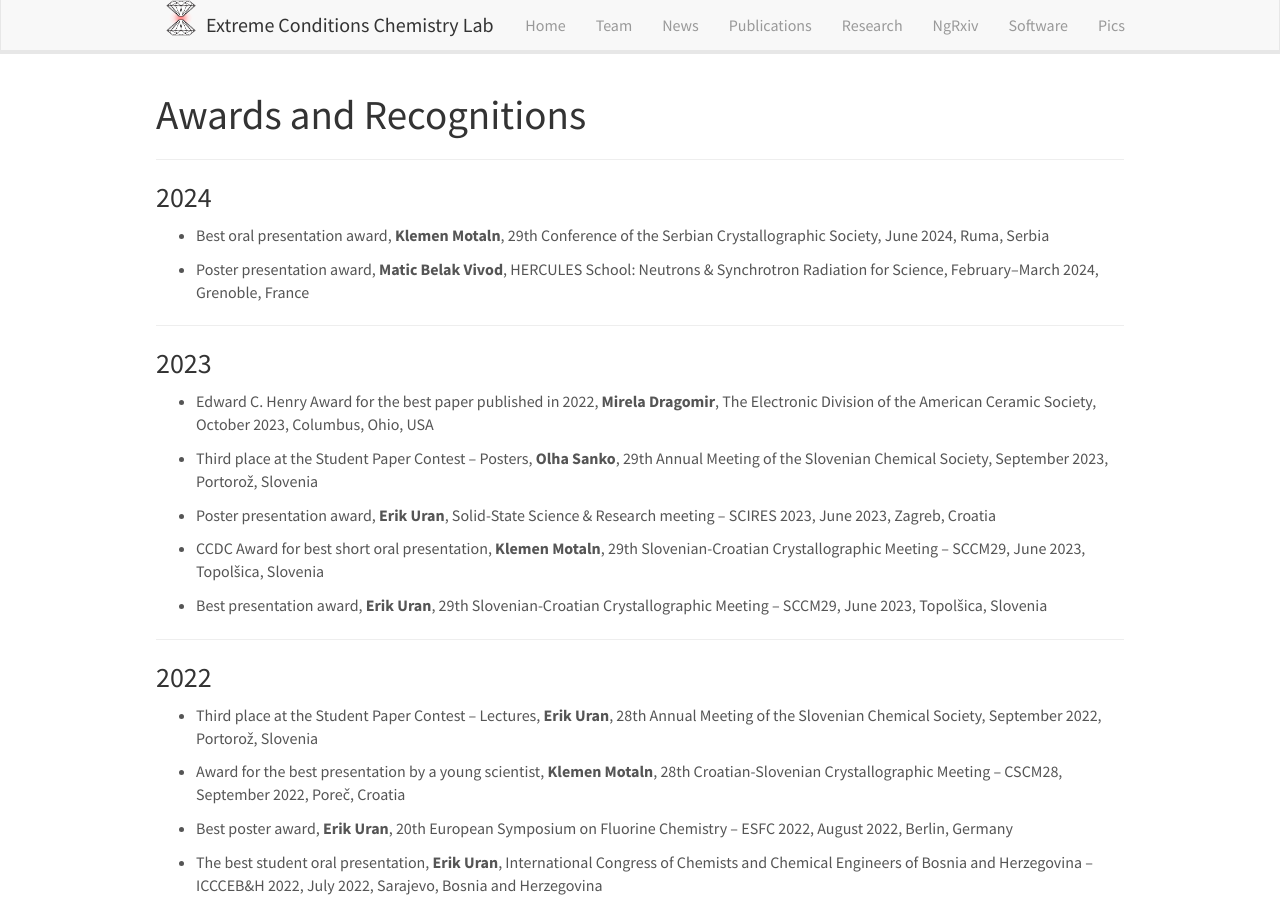
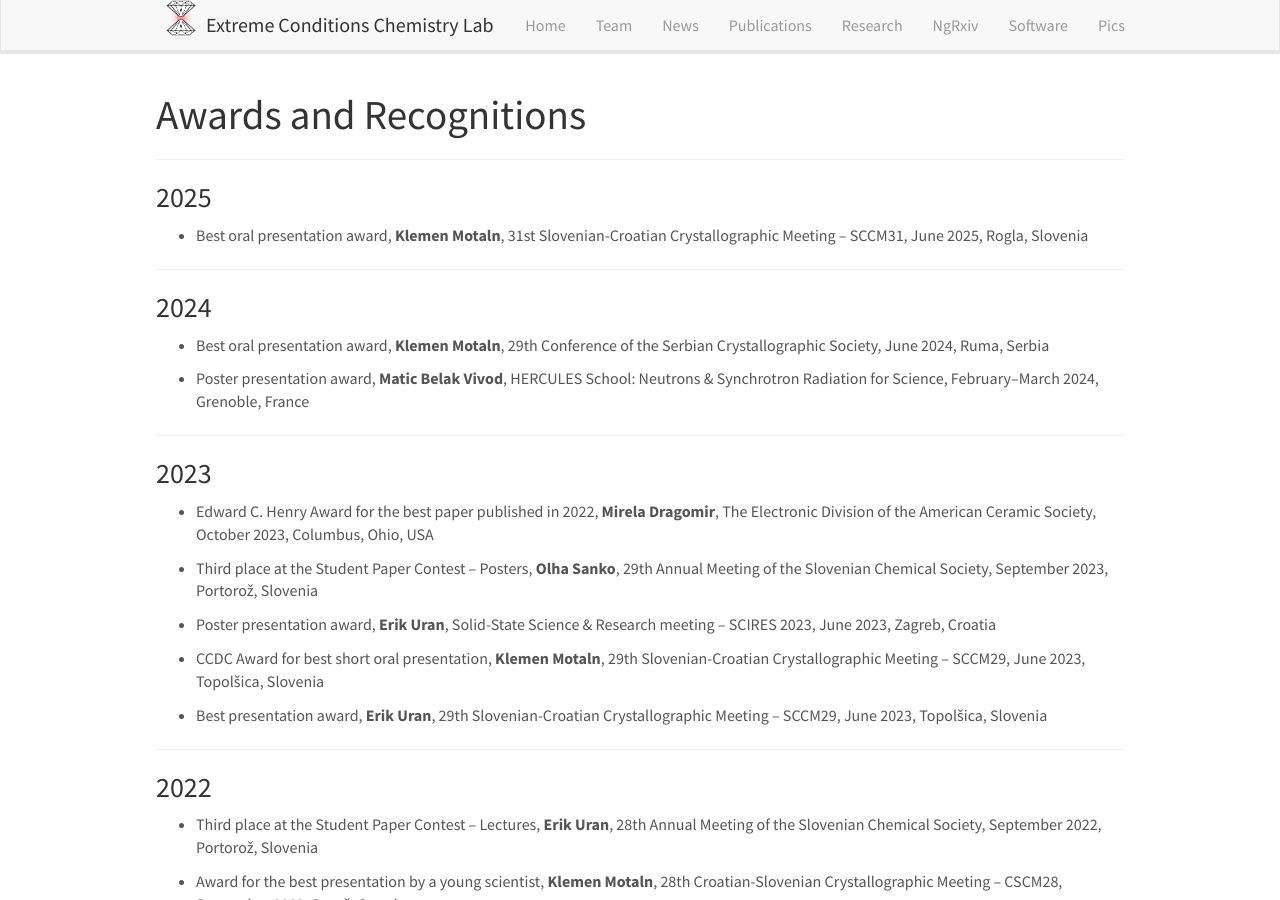
Before and after one commit to eccl-jsi/eccl-jsi.github.io, a Jekyll site: the page built from _pages/awards.md, in a window 1280 px wide and 900 px high. Built offline with Jekyll 4.4.1, drawn with Linux system fonts in a browser that asks for light colours; nearby versions of some CDN libraries.

Commit message:
Update awards.md

```diff
--- a/_pages/awards.md
+++ b/_pages/awards.md
@@ -7,6 +7,12 @@ permalink: /awards
 ---
 
 # Awards and Recognitions
+
+<hr>
+
+### 2025
+
+- Best oral presentation award, <b>Klemen Motaln</b>, 31st Slovenian-Croatian Crystallographic Meeting – SCCM31, June 2025, Rogla, Slovenia
 
 <hr>
 
```
